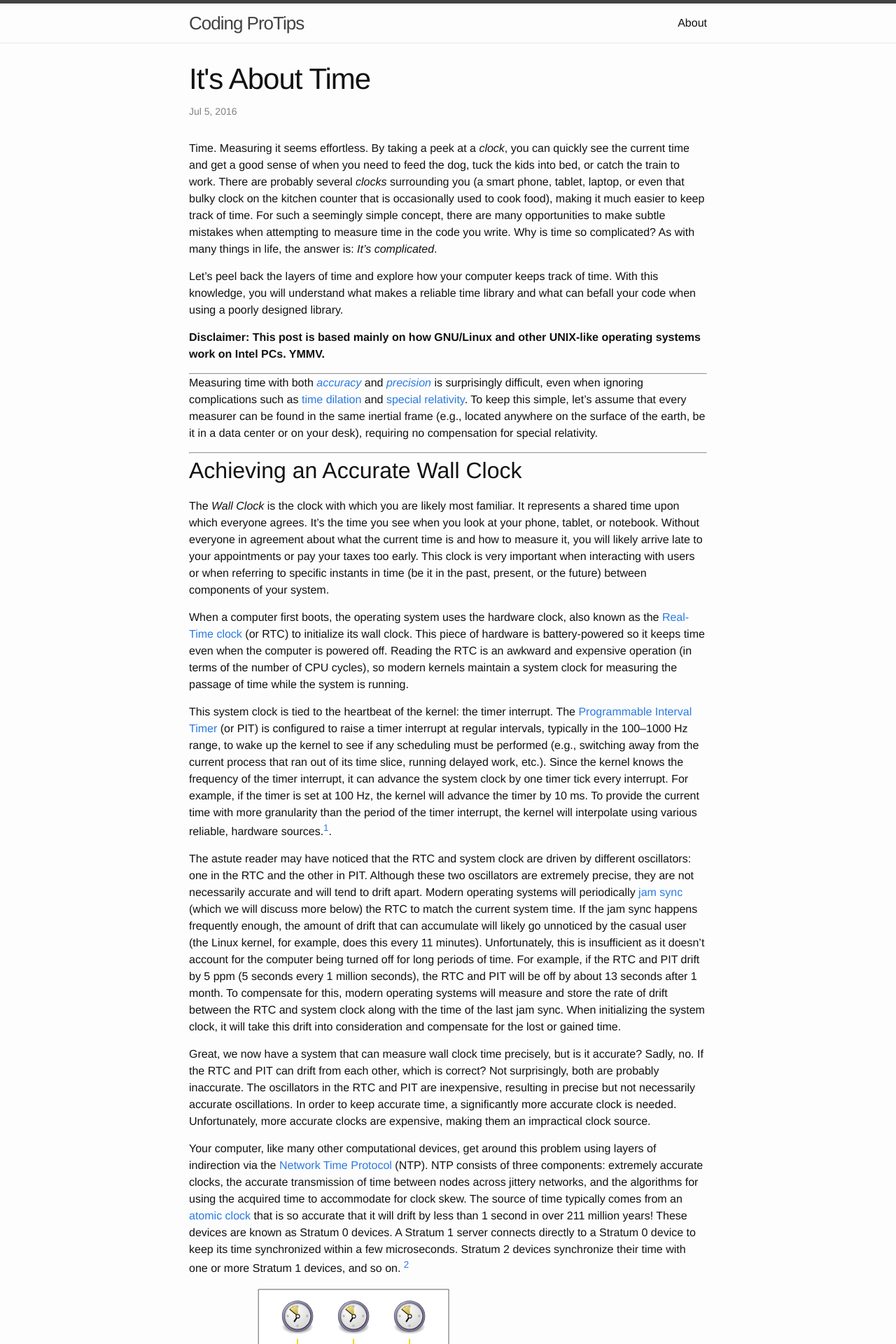
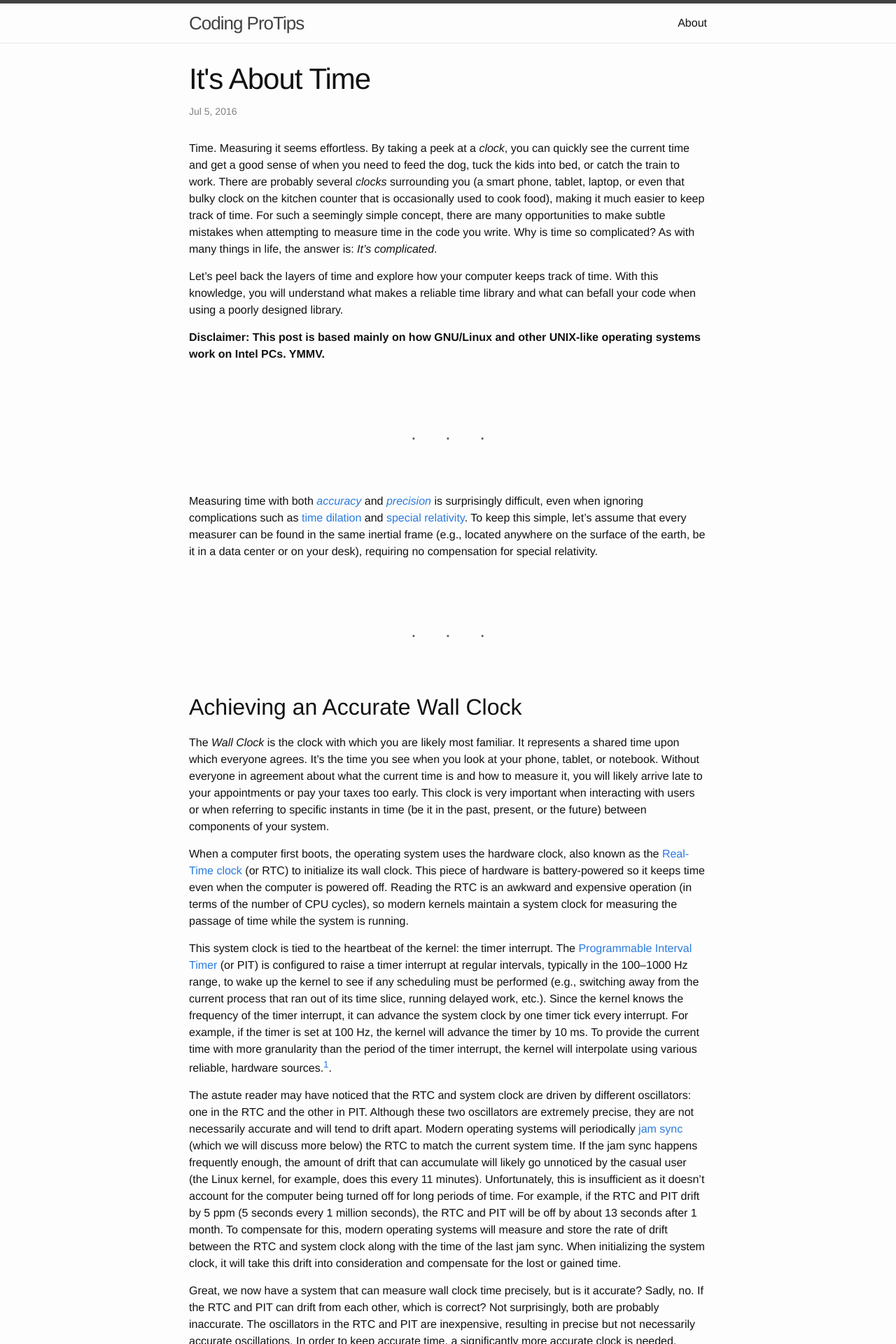
Before and after one commit to mkralka/mkralka.github.io, a Jekyll site: the page built from _posts/2016-07-05-its-about-time.md, in a window 1280 px wide. Shown: the top 1920 px of the page at 70% size. Built offline with Jekyll 4.4.1, drawn with Linux system fonts in a browser that asks for light colours; some of the changed text lies outside the part shown.

Commit message:
Minor style improvements

```diff
--- /dev/null
+++ b/_includes/post_figure.html
@@ -0,0 +1,4 @@
+<figure>
+  <img src="{{ include.url }}" alt="{{ include.alt | escape }}" width="{{ include.width }}" height=" {{ include.height }}">
+  <figcaption>{{ include.caption }}</figcaption>
+</figure>
--- a/_posts/2016-07-05-its-about-time.md
+++ b/_posts/2016-07-05-its-about-time.md
@@ -105,9 +105,12 @@ a Stratum 0 device to keep its time synchronized within a few microseconds.
 Stratum 2 devices synchronize their time with one or more Stratum 1 devices,
 and so on. [^ntp]
 
-[![Network Time Protocol Strata](/assets/img/ntp_clients_and_servers.svg){:height="420px" width="470px"}](https://en.wikipedia.org/wiki/Network_Time_Protocol#Clock_strata)
-
-*Image courtesy of [Benjamin D.  Esham](https://en.wikipedia.org/wiki/Network_Time_Protocol#/media/File:Network_Time_Protocol_servers_and_clients.svg)*
+{% include post_figure.html
+    url="/assets/img/ntp_clients_and_servers.svg"
+    height="420px"
+    width="470px"
+    alt="Network Time Protocol Strata"
+    caption="Network Time Protocol Strata (courtesy of <a href=\"https://en.wikipedia.org/wiki/Network_Time_Protocol#/media/File:Network_Time_Protocol_servers_and_clients.svg\">Benjamin D.  Esham</a>)" %}
 
 Unless you have your own atomic clock, your server, notebook, or desktop
 computer will usually fetch time from one or more Stratum 3 (or above) servers
@@ -327,10 +330,8 @@ stopwatch.start();
 doSomething();
 long micros = stopwatch.elapsed(TimeUnit.MICROSECONDS);
 
-System.out.println(format(&quot;doSomething() took %s µs&quot;, micros));
+System.out.println(format("doSomething() took %s µs", micros));
 ~~~
-
----
 
 [^sources]:
     This has been greatly simplified. It does not take into consideration things
--- a/_sass/_layout.scss
+++ b/_sass/_layout.scss
@@ -239,4 +239,57 @@
             font-size: 18px;
         }
     }
+
+    // Subtle ". . ." section separator
+    hr {
+        display: block;
+        margin-top: 5em;;
+        margin-bottom: 4em;;
+        text-align: center;
+        border: 0;
+    }
+    hr::before {
+        color: rgba(0,0,0,.6);
+        content: ". . .";
+        display: inline-block;
+        font-size: 28px;
+        letter-spacing: .6em;
+        margin-left: .6em;
+        position: relative;
+
+    }
+
+    figure {
+        display: table;
+        margin: 0 auto;
+        margin-top: 4em;
+        margin-bottom: 3em;
+        text-align: center
+    }
+    figcaption {
+        text-align: right;
+        font-size: 12px;
+        @include media-query($on-laptop) {
+            font-size: 10px;
+        }
+    }
+
+    // Subtle line separating footnotes from the rest of the document
+    .footnotes::before {
+        content:' ';
+        display:block;
+        width: 50px;
+        border-bottom:1px solid black;
+	margin-bottom: 1em;
+        @include media-query($on-laptop) {
+            width: 25px;
+        }
+    }
+    .footnotes {
+	font-size: 12px;
+        margin-top: 4em;
+        @include media-query($on-laptop) {
+            font-size: 10px;
+        }
+    }
 }
```
